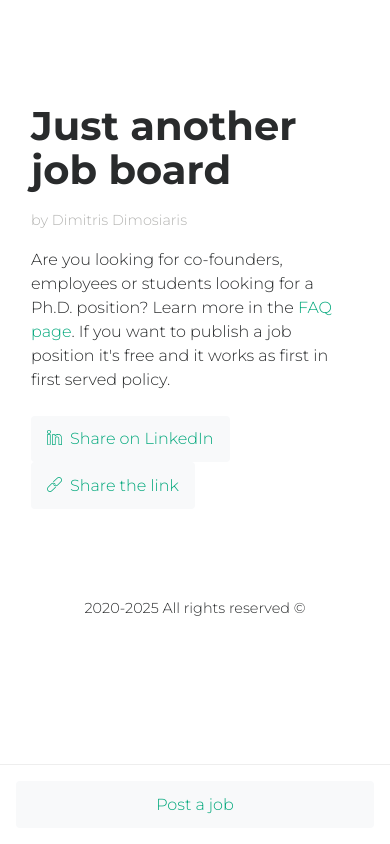
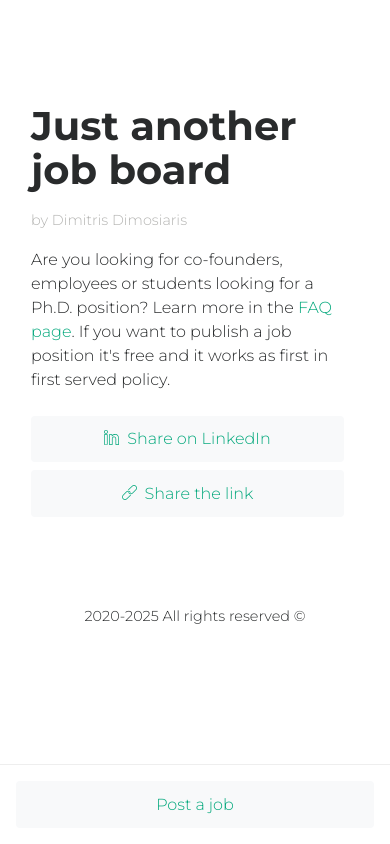
Before and after one commit to dimemp/job-board, a plain HTML site: page index.html in a window 390 px wide. Drawn offline with Linux system fonts and the light colour scheme; no server answers.

Commit message:
Fix btns on mobile

```diff
--- a/index.html
+++ b/index.html
@@ -56,12 +56,12 @@
                     <div class="col-12 mb-0 pl-0">
                         <ul class="p-0 m-0">
                             <li class="d-inline list-unstyled">
-                                <a class="btn mr-2" target="_blank" href="https://www.linkedin.com/shareArticle?mini=true&url=https://dimemp.github.io/job-board/"><img class="mr-2 btn-social-media-img" src="content/img/linkedin.svg" width="15px" height="15px" alt="linkedin-logo">Share on LinkedIn
+                                <a class="btn d-block d-md-inline-block mb-2 mb-md-0 mr-md-2" target="_blank" href="https://www.linkedin.com/shareArticle?mini=true&url=https://dimemp.github.io/job-board/"><img class="mr-2 btn-social-media-img" src="content/img/linkedin.svg" width="15px" height="15px" alt="linkedin-logo">Share on LinkedIn
                                 </a>
                             </li>
                             <li class="d-inline list-unstyled">
                                 <input type="url" class="form-control input-copy-url">
-                                <a class="btn btn-copy-url" type="button"><img class="mr-2 btn-social-media-img" src="content/img/link.svg" width="15px" height="15px" alt="link-image"><span id="share-link-text">Share the link</span><span class="d-none" id="copied-alert-message">Link copied</span>
+                                <a class="btn btn-copy-url d-block d-md-inline-block" type="button"><img class="mr-2 btn-social-media-img" src="content/img/link.svg" width="15px" height="15px" alt="link-image"><span id="share-link-text">Share the link</span><span class="d-none" id="copied-alert-message">Link copied</span>
                                 </a>
                             </li>
                         </ul>
```
